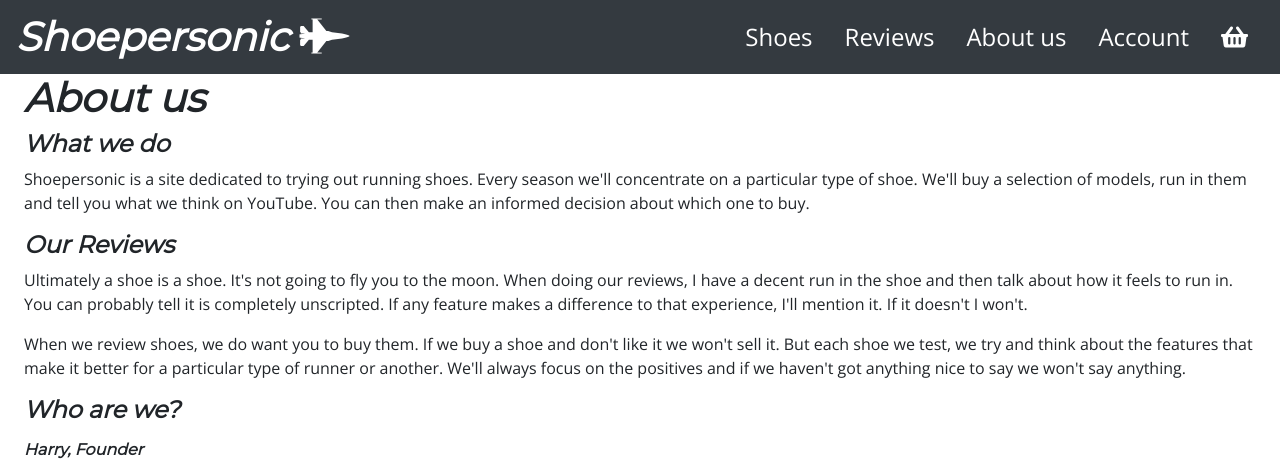
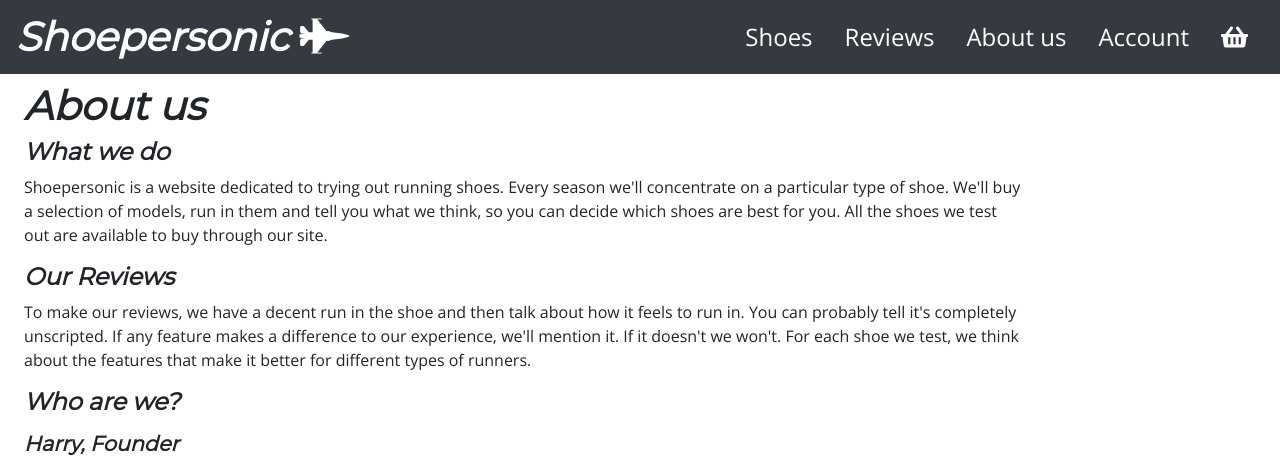
Before and after one commit to harryphelps2/shoepersonic2, a Django app: page /about_us in a window 1280 px wide. Shown: the top 462 px of the page. Run offline with Django 3.2, Linux system fonts and the light colour scheme; some libraries are stand-ins or nearby versions.

Commit message:
About us revamp.

```diff
--- a/home/templates/about_us.html
+++ b/home/templates/about_us.html
@@ -3,65 +3,77 @@
 {% load static %}
 {% block content %}
 
-<div class="px-4 about-us">
-    <h1>About us</h1>
+<div class="mx-4 about-us">
+    <h1 class="pt-2">About us</h1>
     <div class="about-us__section">
         <h2>What we do</h2>
-        <p>Shoepersonic is a site dedicated to trying out running shoes. Every season we'll concentrate on a particular type of shoe. We'll
-             buy a selection of models, run in them and tell you what we think on YouTube. You can then make an informed decision about which one to buy.
+        <p>Shoepersonic is a website dedicated to trying out running shoes. Every season we'll concentrate on a particular type of shoe. We'll
+             buy a selection of models, run in them and tell you what we think, so you can decide which shoes are best for you.
+
+             All the shoes we test out are available to buy through our site.
+
         </p>
     </div>
     <div>
         <h2>Our Reviews</h2>
-        <p>Ultimately a shoe is a shoe. It's not going to fly you to the moon. When doing our reviews, I have a decent run in the shoe and then
-            talk about how it feels to run in. You can probably tell it is completely unscripted. If any feature makes a difference to that experience,
-             I'll mention it. If it doesn't I won't.
+        <p>To make our reviews, we have a decent run in the shoe and then
+            talk about how it feels to run in. You can probably tell it's completely unscripted. If any feature makes a difference to our experience,
+             we'll mention it. If it doesn't we won't. For each shoe we test, we
+             think about the features that make it better for different types of runners.
         </p>
         <p>
-            When we review shoes, we do want you to buy them. If we buy a shoe and don't like it we won't sell it. But each shoe we test, we try and
-            think about the features that make it better for a particular type of runner or another. We'll always focus on the positives and if we
-            haven't got anything nice to say we won't say anything.
+
         </p>
     </div>
     <div class="about-us__section">
         <h2 class="pb-2">Who are we?</h2>
         <div class="about-us__section__sub-section">
-            <h4>Harry, Founder</h4>
-            <img class="rounded" src="media/about_us/harry_founder.png" alt="Harry the Founder" style="width: 20rem;">
-            <p class="py-3">I love running. Like many people working who work in London I avoid the tube and run into work
-                and as much as I can during the week. Then at the weekend I do a Park run and a nice long run in the countryside. I've always found buying
-                running shoes on the internet very convenient but also stressful. Descriptions are always full of marketing jargon, but never
-                talk about what they are like to run in.
+            <h3>Harry, Founder</h3>
+            <img class="rounded mx-auto d-block" src="media/about_us/harry_founder.png" alt="Harry the Founder" style="width: 15rem;">
+            <p class="py-3">I love running. I've been running since school, and race all distances from 5ks up to Marathons, cross country in the winter
+                and road racing in the summer.
+                I work in London in an office. Like many runners I avoid the tube and run to and from work
+                and as much as I can during the week. Then at the weekend I do a Park run and a long Sunday run in the countryside. I've always found buying
+                running shoes on the internet very convenient but also stressful. Descriptions are always full of marketing jargon and never
+                talk about what they are actually like to run in. That's why I set up this site. So that when you come to buy a running shoe, you
+                understand which features of each shoe will suit you and your running style, and can get the best shoe for you.
+            </p>
+            <p>
+                This website wouldn't be up and running with out some help from my friends:
             </p>
         </div>
         <div class="about-us__section__sub-section">
-            <h4>Louis, Co-Founder</h4>
+            <h3>Louis, Co-Founder</h3>
+            <img class="rounded mx-auto d-block" src="media/about_us/louis_cofounder.gif" alt="Louis, co-founder">
             <p class="py-3">
             My younger brother Louis describes himself as a fair weather middle distance runner.
-            He'll turn on to a park run on Saturday and obliterate the field and is responsible for more of my PBs than I can count.
-            He helps out with everything to do with the running of our website.
+            He'll turn up to a park run on Saturday and obliterate the field (most of it) and always keeps me on my toes on race day.
+            He helps out with everything to do with the running of our website. He can also juggle shoes (sort of).
             </p>
         </div>
         <div class="about-us__section__sub-section">
-            <h4>Robbie, Cameraman</h4>
-            <img class="rounded" src="media/about_us/robbie_cameraman.jpg" alt="Robbie the cameraman" style="width: 20rem;">
+            <h3>Robbie, Cameraman</h3>
+            <img class="rounded mx-auto d-block" src="media/about_us/robbie_cameraman.jpg" alt="Robbie the cameraman" style="width: 15rem;">
             <p class="py-3">Robbie studied Zoology at university and loves filming wildlife. He also does pet portraiture. He's exceptionally
-                skilled and knowledgable, and a complete perfectionist and if you want to see more go to <a href="http://robbieharman.com">robbieharman.com</a>.
+                skilled, knowledgable, and a complete perfectionist and if you want to see more go to <a href="http://robbieharman.com">robbieharman.com</a>.
             </p>
         </div>
         <div class="about-us__section__sub-section">
-            <h4>Luke, Photography</h4>
-            <img class="rounded" src="media/about_us/luke_photographer.jpg" alt="Luke the photographer" style="width: 20rem;">
-            <p class="py-3">We do all our our own photography which means some poor guy has to position themselves
-                in awkward places to get us the best shot. That poor guy is Luke, civil engineer by day,
+            <h3>Luke, Photographer</h3>
+            <img class="rounded mx-auto d-block" src="media/about_us/luke_photographer.jpg" alt="Luke the photographer" style="width: 15rem;">
+            <p class="py-3">We do all our our own photography out there in the wild which means someone has to position themselves
+                in awkward, muddy places to get the best shot. That guy is Luke, civil engineer by day,
                 photographer by night.
             </p>
         </div>
     </div>
-    <div>
+    <div class="pb-4">
         <h2>Running Clubs</h2>
         <p>Running clubs are the foundation of the running community in the UK. Every single weekend, when the rest of the country is in bed, there is
-            an army of people (usually volunteers) opening the track, laying out cones or tying tape to trees. When we set up Shoepersonic, we
+            an army of people (usually volunteers) opening the track, laying out cones or tying tape to trees.
+        </p>
+        <p>
+            When we set up Shoepersonic, we
             wanted to show our appreciation for these people and we do that by donating a percentage of our profits to them. When you buy shoes
             from us you'll be asked to type in your running club. At the end of the year, we then donate 5% of the profits from that sale to that club.
              Just our way of saying thank you.
--- a/static/css/styles.css
+++ b/static/css/styles.css
@@ -165,13 +165,13 @@ nav {
   font-family: "Montserrat", sans-serif;
   font-style: italic;
   font-weight: bold;
-  font-size: 2.7rem;
+  font-size: 2.6rem;
   font-weight: 700;
   line-height: 1.2;
 }
 .front-page-hero-text__strapline {
   font-family: "Open Sans", sans-serif;
-  font-size: 0.9rem;
+  font-size: 1rem;
 }
 .front-page-hero-text__button {
   font-size: 1.5rem;
@@ -251,6 +251,9 @@ nav {
   }
 }
 /* About us */
+.about-us {
+  max-width: 1000px;
+}
 .about-us__section {
   display: block;
 }
@@ -367,8 +370,8 @@ nav {
 }
 .price-and-quantity-container__quantity-chooser {
   display: inline-block;
-  width: 40%;
-  min-width: 7rem;
+  width: 50%;
+  min-width: 8rem;
 }
 .price-and-quantity-container__quantity-chooser button {
   height: 2.5rem;
--- a/static/css/styles.scss
+++ b/static/css/styles.scss
@@ -170,13 +170,13 @@ nav{
         font-family: $title-font;
         font-style: italic;
         font-weight: bold;
-        font-size: 2.7rem;
+        font-size: 2.6rem;
         font-weight: 700;
         line-height: 1.2;
     }
     &__strapline{
         font-family: $text-font;
-        font-size: 0.9rem;
+        font-size: 1.0rem;
     }
     &__button{
         font-size: 1.5rem;
@@ -265,6 +265,7 @@ nav{
 
 /* About us */
 .about-us{
+    max-width: 1000px;
     &__section{
         display: block;
         &__sub-section{
@@ -393,8 +394,8 @@ nav{
 
     &__quantity-chooser{
         display: inline-block;
-        width: 40%;
-        min-width: 7.0rem;
+        width: 50%;
+        min-width: 8.0rem;
 
         button{
             height: 2.5rem;
```
Also changed, not shown: media/about_us/louis_cofounder_old.gif (added), 5 other files.
